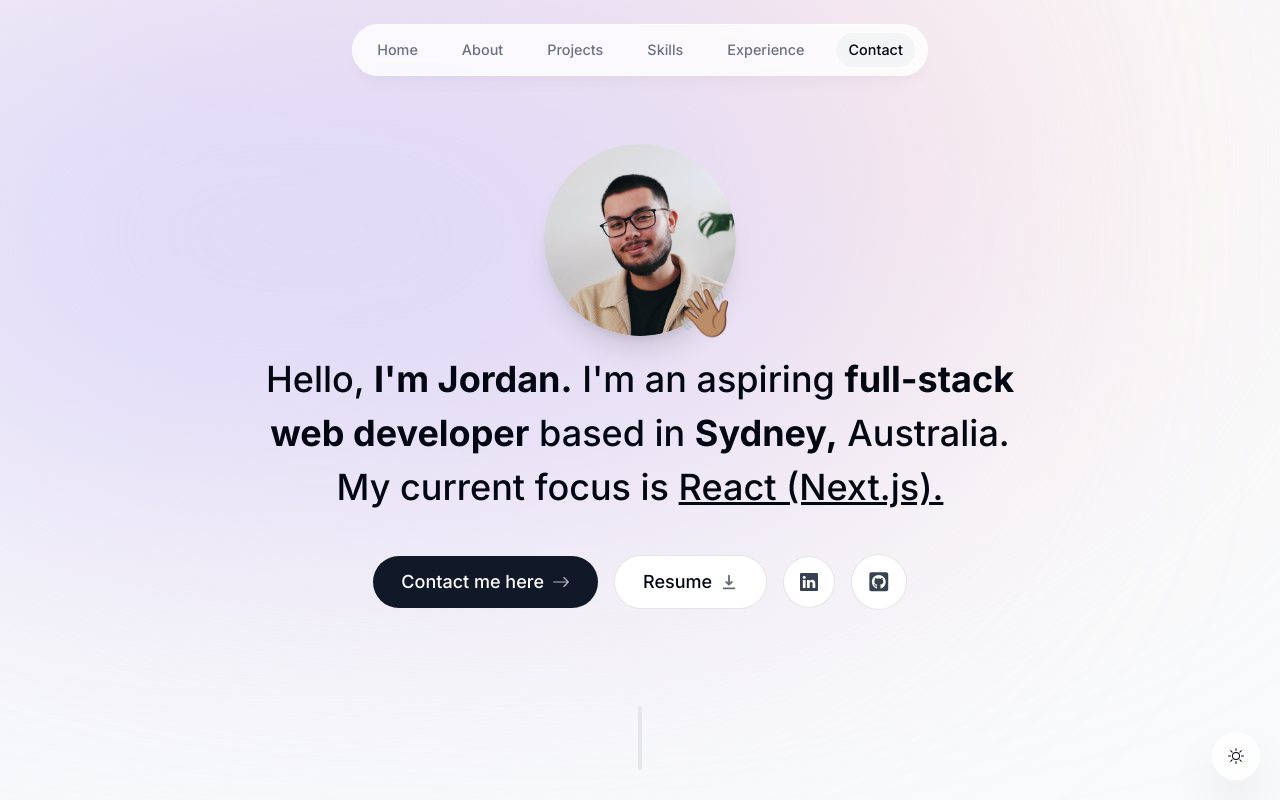
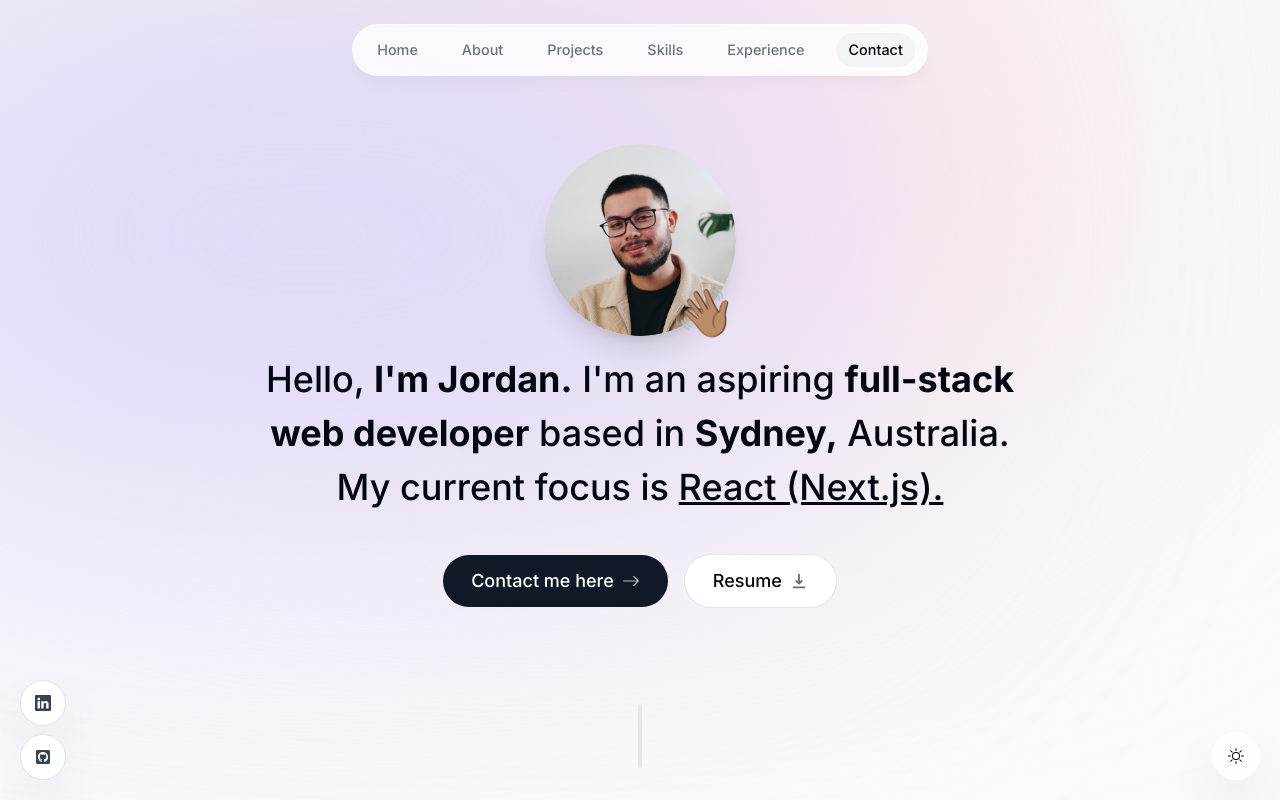
Before and after one commit to jordansbenjamin/portfolio_v2, a Next.js app: page / in a window 1280 px wide. Shown: the top 800 px of the page. Built offline with nearby package versions, Linux system fonts and the light colour scheme; no server answers.

Commit message:
Tested and updated social icons

```diff
--- a/src/app/layout.tsx
+++ b/src/app/layout.tsx
@@ -9,6 +9,7 @@ import { Toaster } from "react-hot-toast";
 import Footer from "@/components/Footer";
 import ThemeSwitch from "@/components/ThemeSwitch";
 import ThemeContextProvider from "@/context/ThemeContext";
+import SocialContainer from "../components/SocialButton";
 
 const inter = Inter({ subsets: ["latin"] });
 
@@ -42,6 +43,7 @@ export default function RootLayout({ children }: { children: React.ReactNode })
 						because it doesnt require values from the context
 					*/}
 					<ThemeSwitch />
+					<SocialContainer/>
 				</ThemeContextProvider>
 			</body>
 		</html>
--- a/src/app/lib/data.ts
+++ b/src/app/lib/data.ts
@@ -22,7 +22,7 @@ const cinematicaImg = "/cinematica.png";
 // Additionally, these objects, as well as the 'links' array itself, become read-only.
 
 // It's good to use this when data is persitently hardcoded, but not a good idea to
-// as const when fetching data from an API or backend for exampke
+// as const when fetching data from an API or backend for example
 
 export const links = [
 	{
--- a/src/components/Intro.tsx
+++ b/src/components/Intro.tsx
@@ -10,6 +10,7 @@ import { FaGithubSquare } from "react-icons/fa";
 import { useSectionInView } from "@/app/lib/hooks";
 import { useActiveSectionContext } from "@/context/ActiveSectionContext";
 import toast from "react-hot-toast";
+import SocialButton from "./SocialButton";
 
 const profileImg = "/Me_circle.png";
 
@@ -92,19 +93,22 @@ export default function Intro() {
 					Resume <HiDownload className="opacity-60 group-hover:translate-y-1 transition" />
 				</a>
 				{/* LinkedIn link */}
-				<a
+				{/* <a
 					href="https://www.linkedin.com/in/jordansb/"
 					target="_blank"
 					className="bg-white p-4 text-gray-700 flex items-center gap-2 rounded-full focus:scale-[1.15] hover:scale-[1.15] hover:text-gray-950 active:scale-105 transition borderBlack dark:bg-white/10 dark:text-white/60">
 					<BsLinkedin />
-				</a>
+				</a> */}
+				{/* <SocialButton href="https://www.linkedin.com/in/jordansb/">
+					<BsLinkedin />
+				</SocialButton> */}
 				{/* GitHub link */}
-				<a
+				{/* <a
 					href="https://github.com/jordansbenjamin"
 					target="_blank"
 					className="bg-white p-4 text-gray-700 flex items-center gap-2 rounded-full text-[1.35rem] focus:scale-[1.15] hover:scale-[1.15] hover:text-gray-950 active:scale-105 transition borderBlack dark:bg-white/10 dark:text-white/60">
 					<FaGithubSquare />
-				</a>
+				</a> */}
 			</motion.div>
 		</section>
 	);
--- /dev/null
+++ b/src/components/SocialButton.tsx
@@ -0,0 +1,36 @@
+import React, { Children } from "react";
+import { BsLinkedin } from "react-icons/bs";
+import { FaGithubSquare } from "react-icons/fa";
+
+type SocialButtonProp = {
+	children: React.ReactNode;
+	href: string;
+};
+
+function SocialButton({ children, href }: SocialButtonProp) {
+	return (
+		<a
+			href={href}
+			target="_blank"
+			className="bg-white shadow-2xl p-3.5 text-gray-700 flex items-center gap-2 rounded-full focus:scale-[1.15] hover:scale-[1.15] hover:text-gray-950 active:scale-105 transition borderBlack dark:bg-white/10 dark:text-white/60">
+			{children}
+		</a>
+	);
+}
+
+type SocialContainerType = {
+	children: React.ReactNode;
+};
+
+export default function SocialContainer() {
+	return (
+		<div className="fixed bottom-5 left-5 space-y-2">
+			<SocialButton href="https://www.linkedin.com/in/jordansb/">
+				<BsLinkedin />
+			</SocialButton>
+			<SocialButton href="https://www.linkedin.com/in/jordansb/">
+				<FaGithubSquare />
+			</SocialButton>
+		</div>
+	);
+}
```
